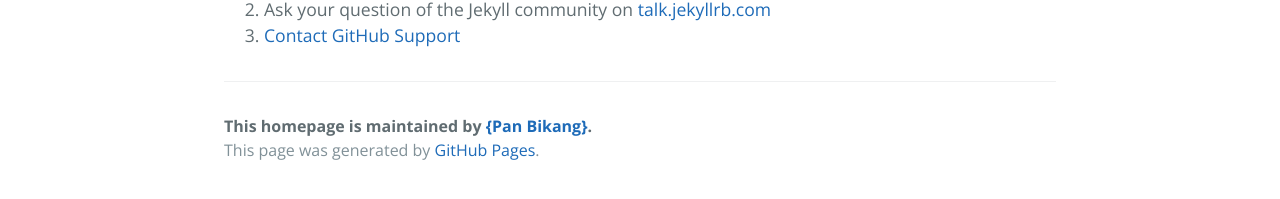
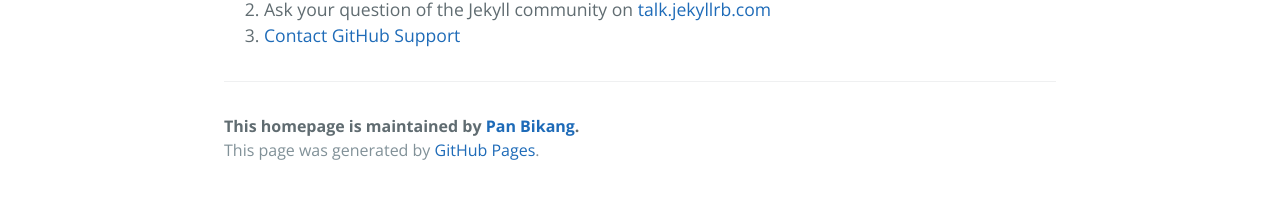
Before and after one commit to PanBikang/home, a Jekyll site: the page built from docs/SUPPORT.md, in a window 1280 px wide. Shown: the part 670-869 px from the top of the page. Built offline with Jekyll 4.4.1, drawn with Linux system fonts in a browser that asks for light colours; our own code applies the rules of GitHub Pages for plain Markdown files.

Commit message:
Update default.html

```diff
--- a/_layouts/default.html
+++ b/_layouts/default.html
@@ -34,7 +34,7 @@
 
       <footer class="site-footer">
         {% if site.github.is_project_page %}
-          <span class="site-footer-owner">This homepage is maintained by <a href="{{ site.github.owner_url }}">{Pan Bikang}</a>.</span>
+          <span class="site-footer-owner">This homepage is maintained by <a href="{{ site.github.owner_url }}">Pan Bikang</a>.</span>
         {% endif %}
         <span class="site-footer-credits">This page was generated by <a href="https://pages.github.com">GitHub Pages</a>.</span>
       </footer>
```
